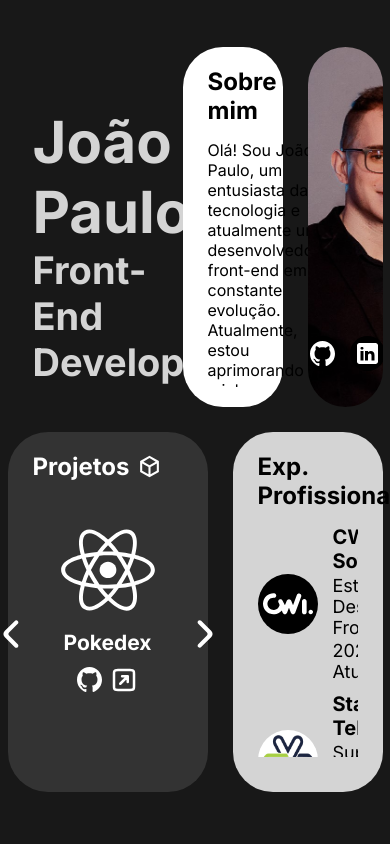
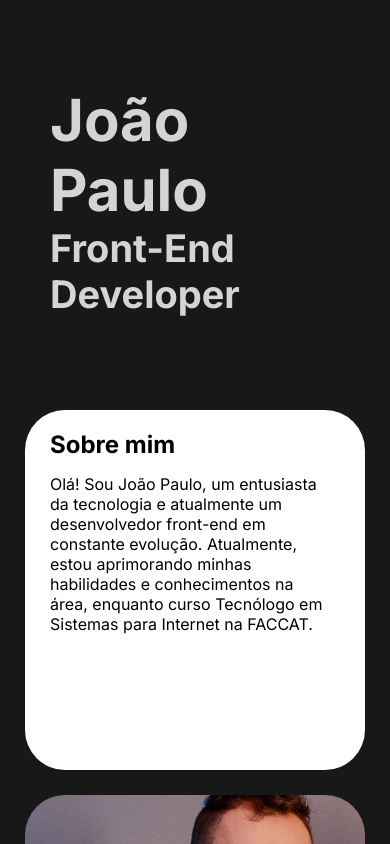
Before and after one commit to joaop-rosa/my-site, a Next.js app: page / in a window 390 px wide. Built offline with nearby package versions, Linux system fonts and the light colour scheme.

Commit message:
start responsive

```diff
--- a/src/app/page.module.css
+++ b/src/app/page.module.css
@@ -169,3 +169,118 @@
 .workTime {
   font-size: 18px;
 }
+
+@media screen and (max-width: 1024px) {
+  .content {
+    grid-template-columns: repeat(16, 1fr);
+    grid-template-rows: repeat(3, 360px);
+    height: unset;
+    min-height: 700px;
+    max-height: unset;
+  }
+
+  .customStartCardWrapper {
+    grid-column: span 11;
+    grid-row: span 2;
+  }
+
+  .cardAbout {
+    grid-column: span 5;
+    grid-row: auto;
+  }
+
+  .cardCarousel {
+    grid-column: span 9;
+    grid-row: auto;
+  }
+
+  .workCardWrapper {
+    grid-column: span 7;
+    grid-row: auto;
+  }
+
+  .customCardPersonalWrapper {
+    grid-row: auto;
+    grid-column: span 5;
+  }
+}
+
+@media screen and (max-width: 920px) {
+  .customStartCardWrapper {
+    grid-column: span 10;
+    grid-row: span 2;
+  }
+
+  .cardAbout {
+    grid-column: span 6;
+    grid-row: auto;
+  }
+
+  .customCardPersonalWrapper {
+    grid-row: auto;
+    grid-column: span 6;
+  }
+}
+
+@media screen and (max-width: 768px) {
+  .content {
+    grid-template-rows: repeat(4, 360px);
+  }
+
+  .customStartCardWrapper {
+    grid-column: span 16;
+    grid-row: span 1;
+  }
+
+  .cardAbout {
+    grid-column: span 8;
+    grid-row: auto;
+  }
+
+  .cardCarousel {
+    grid-column: span 16;
+    grid-row: auto;
+  }
+
+  .workCardWrapper {
+    grid-column: span 16;
+    grid-row: auto;
+  }
+
+  .customCardPersonalWrapper {
+    grid-row: auto;
+    grid-column: span 8;
+  }
+}
+
+@media screen and (max-width: 768px) {
+  .content {
+    grid-template-rows: repeat(5, minmax(auto, 360px));
+    grid-template-columns: repeat(5, 1fr);
+  }
+
+  .customStartCardWrapper {
+    grid-column: span 5;
+    grid-row: span 1;
+  }
+
+  .cardAbout {
+    grid-column: span 5;
+    grid-row: auto;
+  }
+
+  .cardCarousel {
+    grid-column: span 5;
+    grid-row: auto;
+  }
+
+  .workCardWrapper {
+    grid-column: span 5;
+    grid-row: auto;
+  }
+
+  .customCardPersonalWrapper {
+    grid-row: 1.2;
+    grid-column: span 5;
+  }
+}
```
